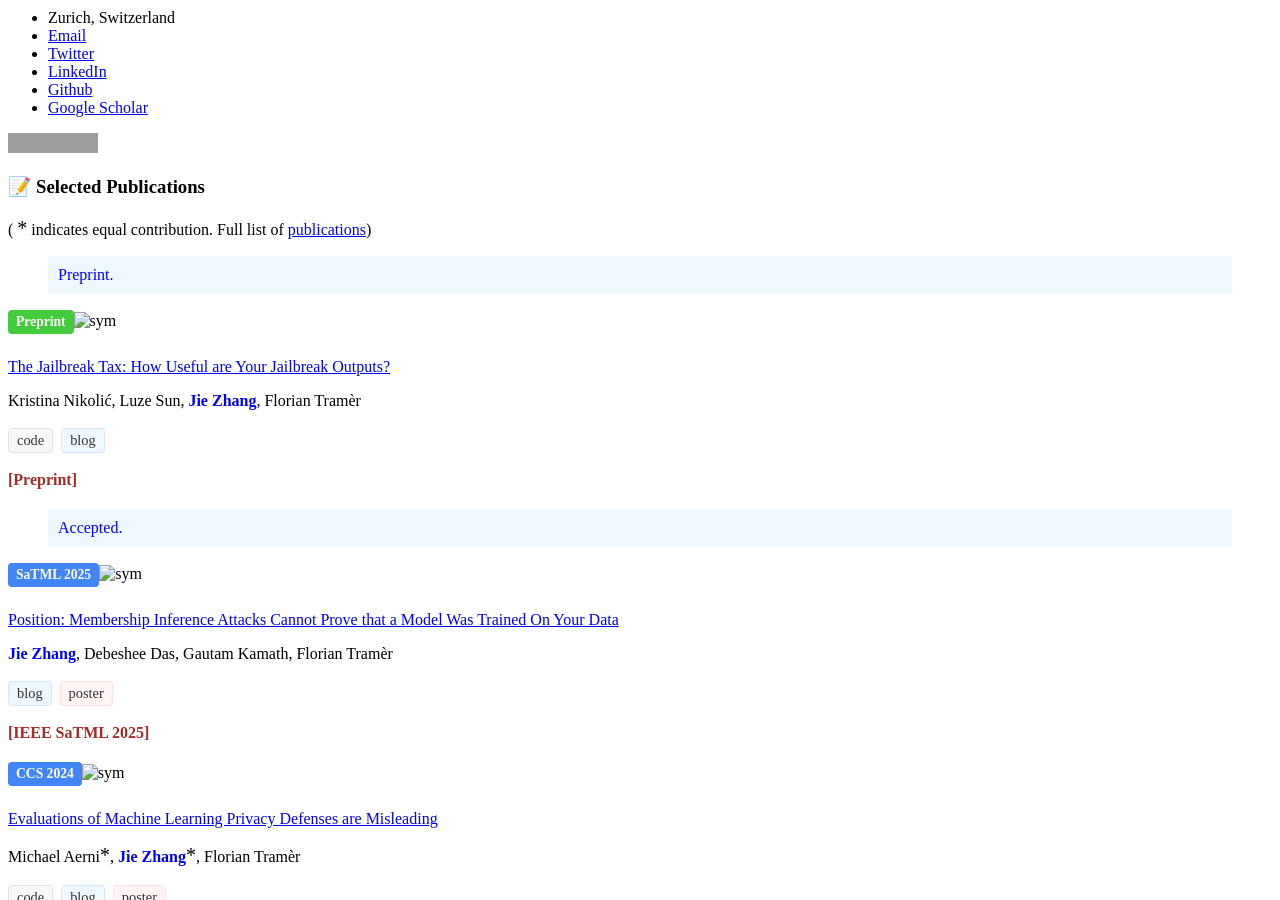
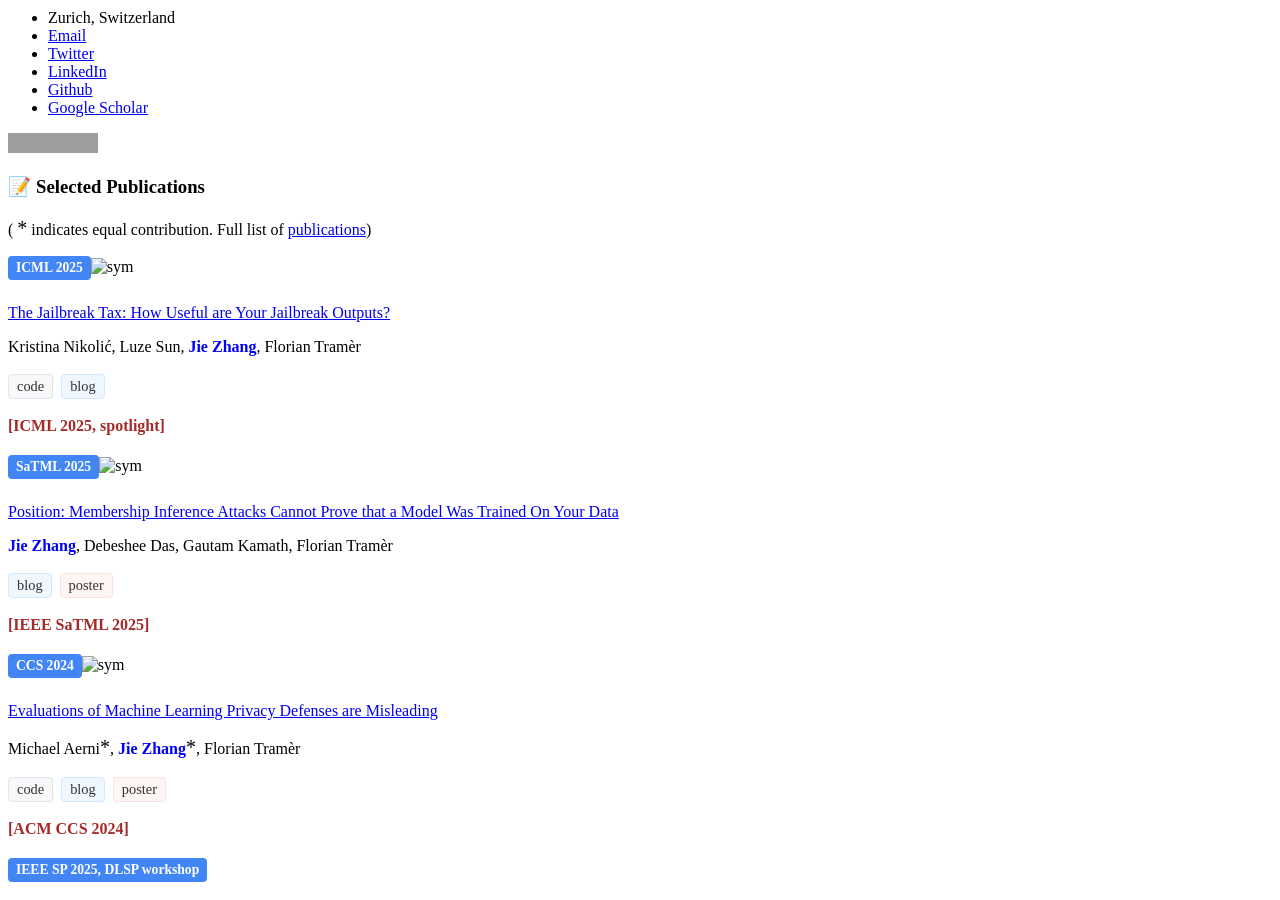
Before and after one commit to zj-jayzhang/zj-jayzhang.github.io, a Jekyll site: the page built from _pages/includes/pubs.md, in a window 1280 px wide and 900 px high, scrolled down 626 px. Built offline with Jekyll 4.4.1, drawn with Linux system fonts in a browser that asks for light colours; our own code applies the rules of GitHub Pages for plain Markdown files; formulas are drawn with MathJax 3; grey boxes are pictures that could not be loaded.

Commit message:
update pubs

```diff
--- a/_pages/includes/pubs.md
+++ b/_pages/includes/pubs.md
@@ -101,10 +101,25 @@
 
 
 
-<blockquote style="font-size: 1em; color: blue; background-color: #f0f8ff; padding: 10px;">
+<!-- <blockquote style="font-size: 1em; color: blue; background-color: #f0f8ff; padding: 10px;">
 Preprint.
-</blockquote>
-<div class='paper-box'><div class='paper-box-image'><div><div class="badge" style="background-color:rgb(66, 204, 59);">Preprint</div><img src='images/jailtax.png' alt="sym" width="100%"></div></div>
+</blockquote> -->
+
+
+
+
+
+
+
+
+
+<!-- Accepted -->
+<!-- <blockquote style="font-size: 1em; color: blue; background-color: #f0f8ff; padding: 10px;">
+Accepted.
+</blockquote> -->
+
+<!-- <div class='paper-box'><div class='paper-box-image'><div><div class="badge" style="background-color:rgb(66, 204, 59);">ICML 2025</div><img src='images/jailtax.png' alt="sym" width="100%"></div></div> -->
+<div class='paper-box'><div class='paper-box-image'><div><div class="badge">ICML 2025</div><img src='images/jailtax.png' alt="sym" width="100%"></div></div>
 <div class='paper-box-text' markdown="1">
 
 <span class="paper-title">[The Jailbreak Tax: How Useful are Your Jailbreak Outputs?](https://arxiv.org/abs/2504.10694)</span>
@@ -116,21 +131,11 @@ Preprint.
 <a href="https://spylab.ai/blog/jailbreak-tax/" class="resource-link blog-link"><i class="fas fa-book"></i> blog</a>
 </div>
 
-<span class="conf">[Preprint]</span>
+<span class="conf">[ICML 2025, spotlight]</span>
 
 </div>
 </div>
 
-
-
-
-
-
-
-<!-- Accepted -->
-<blockquote style="font-size: 1em; color: blue; background-color: #f0f8ff; padding: 10px;">
-Accepted.
-</blockquote>
 <div class='paper-box'><div class='paper-box-image'><div><div class="badge">SaTML 2025</div><img src='images/position.png' alt="sym" width="100%"></div></div>
 <div class='paper-box-text' markdown="1">
 
```
